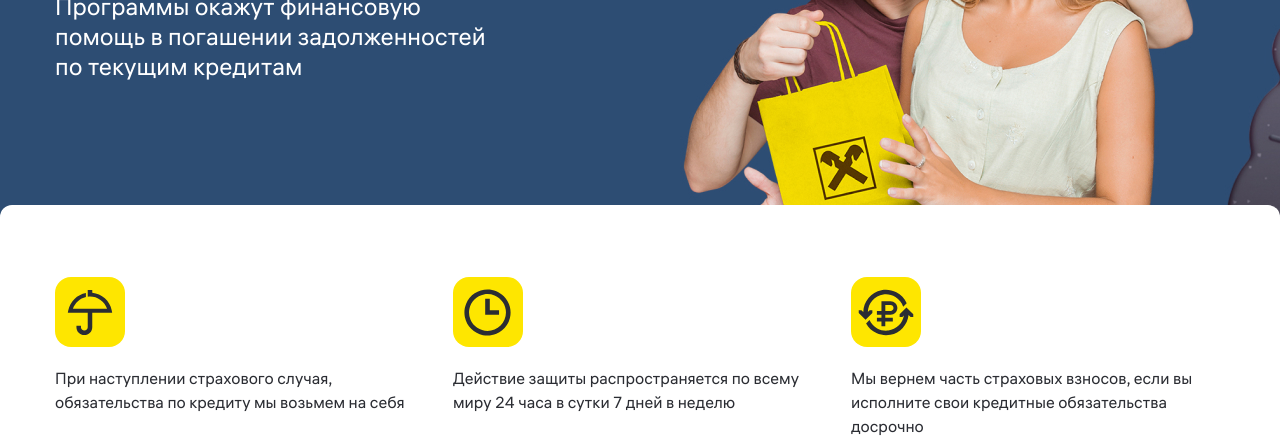
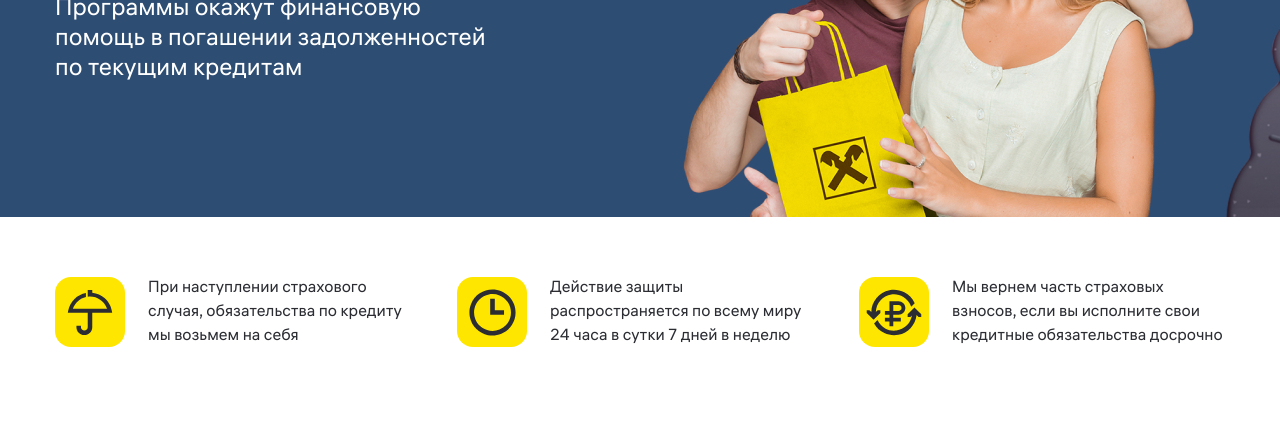
Before and after one commit to JustifyContentSB/raiffeisen, a website: page app/index.html in a window 1280 px wide. Shown: the part 352-800 px from the top of the page. Drawn offline with Linux system fonts and the light colour scheme; files whose address does not match are found by name.

Commit message:
Стилизация секции "features" на разрешении от 1200px

```diff
--- a/app/scss/features.scss
+++ b/app/scss/features.scss
@@ -20,6 +20,8 @@
 		flex-wrap: wrap;
 	}
 	&__item {
+        width: 300px;
+        margin: 0 auto;
 		margin-top: 32px;
 		display: flex;
 		flex-direction: column;
@@ -87,3 +89,26 @@
 		}
 	}
 }
+
+@media(min-width: 1024px) {
+    .features {
+		&:before {
+			display: none;
+		}
+	}
+}
+
+@media(min-width: 1200px) {
+    .features {
+		&__item {
+			width: calc(33.33% - 24px);
+			margin-right: 36px;
+			flex-direction: row;
+			justify-content: space-between;
+		}
+		&__text {
+			margin-top: 0;
+			width: calc(100% - 93px);
+		}
+	}
+}
```
Also changed, not shown: app/css/style.min.css.
